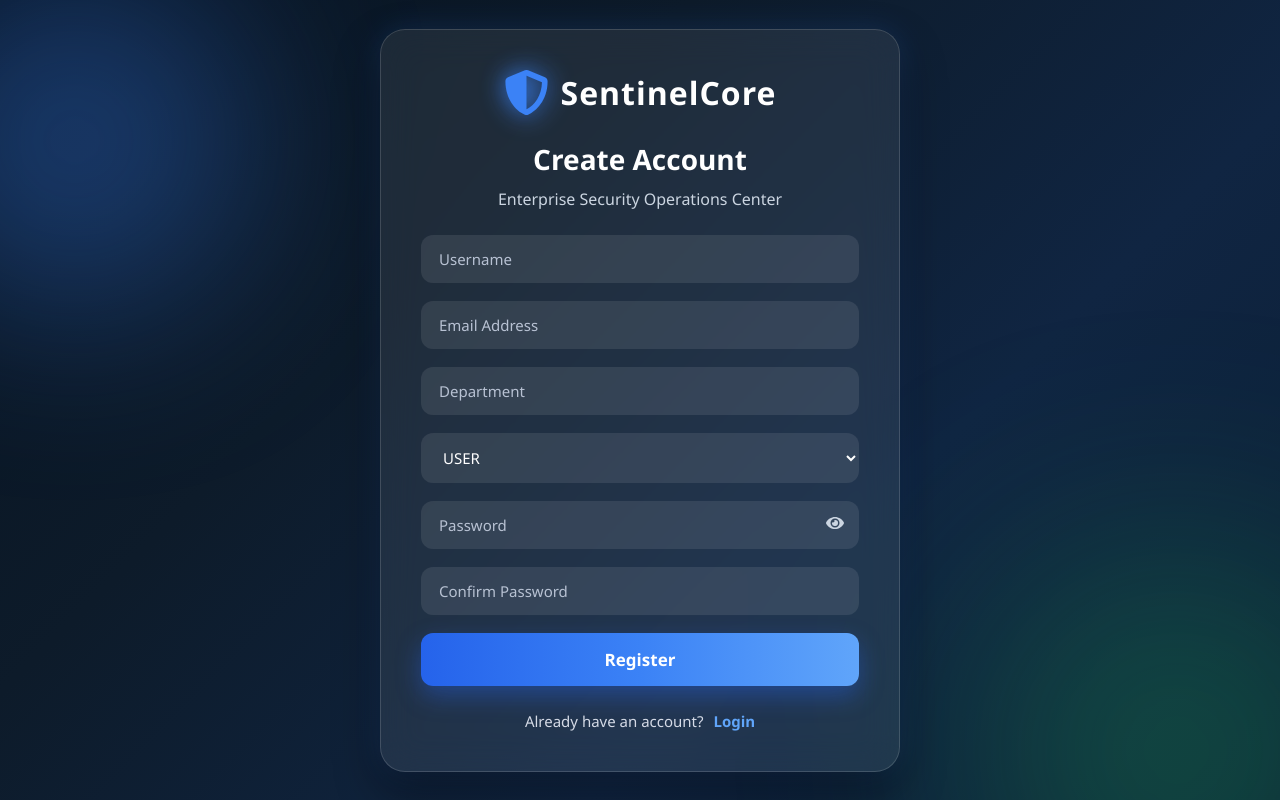
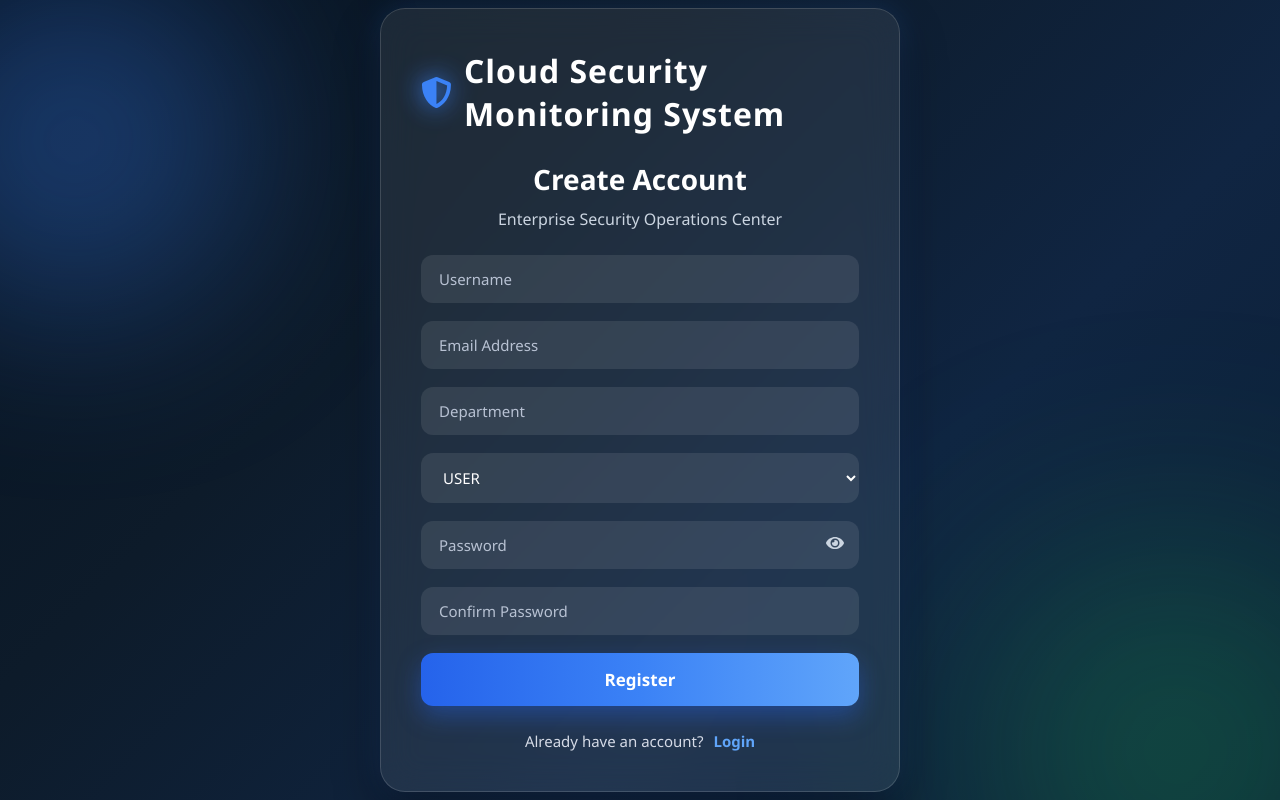
Before and after one commit to hemanthsatti300-cyber/frontend, a React (Vite) app: page /register in a window 1280 px wide. Built offline with nearby package versions, Linux system fonts and the light colour scheme.

Commit message:
Update Register.jsx

```diff
--- a/src/Register.jsx
+++ b/src/Register.jsx
@@ -130,7 +130,7 @@ function Register() {
       >
         <div className="logo">
           <FaShieldAlt />
-          <h1>SentinelCore</h1>
+          <h1>Cloud Security Monitoring System </h1>
         </div>
 
         <h2>Create Account</h2>
```
